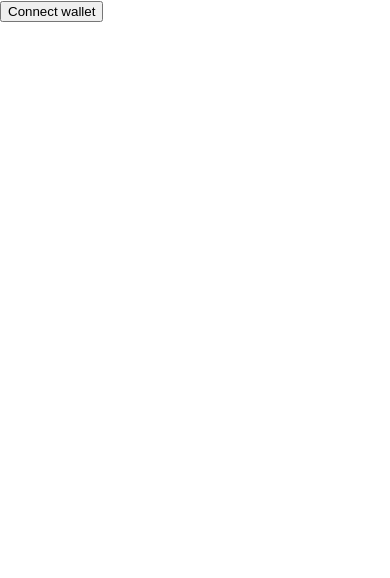
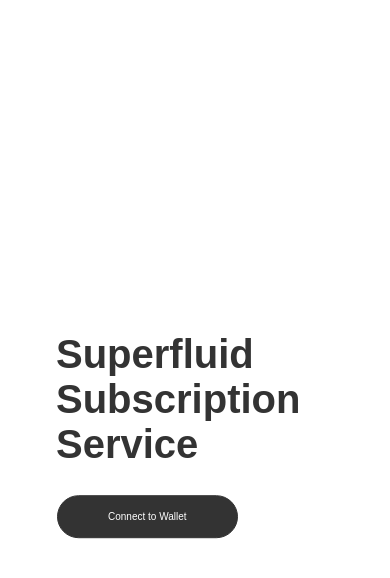
Before and after one commit to kliskyjakub/sss, a React (Create React App) app: page / in a window 390 px wide. Shown: the top 578 px of the page. Built offline with nearby package versions, Linux system fonts and the light colour scheme.

Commit message:
landing page done

```diff
--- a/package.json
+++ b/package.json
@@ -8,14 +8,17 @@
     "@testing-library/jest-dom": "^5.16.1",
     "@testing-library/react": "^12.1.2",
     "@testing-library/user-event": "^13.5.0",
+    "bootstrap": "^5.1.3",
     "chai": "^4.3.4",
     "ethereum-waffle": "^3.4.0",
     "ethers": "^5.5.3",
     "hardhat": "^2.8.2",
     "react": "^17.0.2",
+    "react-bootstrap": "^2.1.1",
     "react-dom": "^17.0.2",
     "react-scripts": "5.0.0",
-    "web-vitals": "^2.1.3"
+    "web-vitals": "^2.1.3",
+    "web3modal": "^1.9.5"
   },
   "scripts": {
     "start": "react-scripts start",
--- a/public/index.html
+++ b/public/index.html
@@ -9,6 +9,7 @@
       name="description"
       content="Web site created using create-react-app"
     />
+<!--    TODO: fill meta tags with real values-->
     <link rel="apple-touch-icon" href="%PUBLIC_URL%/logo192.png" />
     <!--
       manifest.json provides metadata used when your web app is installed on a
@@ -24,7 +25,7 @@
       work correctly both with client-side routing and a non-root public URL.
       Learn how to configure a non-root public URL by running `npm run build`.
     -->
-    <title>React App</title>
+    <title>SSS</title>
   </head>
   <body>
     <noscript>You need to enable JavaScript to run this app.</noscript>
--- a/src/App.css
+++ b/src/App.css
@@ -1,38 +1,46 @@
-.App {
-  text-align: center;
+body{
+  min-height: 0px;
+}
+h1{
+  font-size: 6.5vw;
+}
+button {
+  padding: 15px;
+  padding-left: 50px;
+  padding-right: 50px;
+  background-color: #333333;
+  border: 1px solid #333333;
+  font-size: 1.2vw;
+  border-radius: 50px;
+}
+.container {
+  top: 0;
+  height: 100vh;
+  position: absolute;
 }
 
-.App-logo {
-  height: 40vmin;
-  pointer-events: none;
+.vertical-center {
+  margin: 0;
+  position: absolute;
+  top: 50%;
+  -ms-transform: translateY(-50%);
+  transform: translateY(-50%);
 }
 
-@media (prefers-reduced-motion: no-preference) {
-  .App-logo {
-    animation: App-logo-spin infinite 20s linear;
+@media (max-width: 1000px) {
+  h1{
+    font-size: 60px;
+  }
+  button {
+    font-size: 14px;
   }
 }
 
-.App-header {
-  background-color: #282c34;
-  min-height: 100vh;
-  display: flex;
-  flex-direction: column;
-  align-items: center;
-  justify-content: center;
-  font-size: calc(10px + 2vmin);
-  color: white;
-}
-
-.App-link {
-  color: #61dafb;
-}
-
-@keyframes App-logo-spin {
-  from {
-    transform: rotate(0deg);
+@media (max-width: 700px) {
+  h1{
+    font-size: 40px;
   }
-  to {
-    transform: rotate(360deg);
+  button {
+    font-size: 10px;
   }
 }
--- a/src/App.js
+++ b/src/App.js
@@ -1,16 +1,73 @@
-import logo from "./logo.svg";
-import "./App.css";
-import { useState } from "react";
+import React, {useEffect, useState} from "react";
+import './App.css';
 
-function App() {
-  const [walletConnected, setWalletConnected] = useState(false);
+const App = () => {
+    const [currentAccount, setCurrentAccount] = useState("");
 
-  return (
-    <div>
-      <button onClick={() => setWalletConnected(true)}>Connect wallet</button>
-      {walletConnected && <div>Video is here!</div>}
-    </div>
-  );
-}
+    const checkIfWalletIsConnected = async () => {
+        const {ethereum} = window;
+
+        if (!ethereum) {
+            console.log("Make sure you have metamask!");
+            return;
+        } else {
+            console.log("We have the ethereum object", ethereum);
+        }
+
+        const accounts = await ethereum.request({method: 'eth_accounts'});
+
+        if (accounts.length !== 0) {
+            const account = accounts[0];
+            console.log("Found an authorized account:", account);
+            setCurrentAccount(account)
+        } else {
+            console.log("No authorized account found")
+        }
+    }
+
+    const connectWallet = async () => {
+        try {
+            const {ethereum} = window;
+
+            if (!ethereum) {
+                alert("Get MetaMask!");
+                return;
+            }
+
+            const accounts = await ethereum.request({method: "eth_requestAccounts"});
+
+            console.log("Connected", accounts[0]);
+            setCurrentAccount(accounts[0]);
+        } catch (error) {
+            console.log(error)
+        }
+    }
+
+    // Render Methods
+    const renderNotConnectedContainer = () => (
+        <button onClick={connectWallet} className="cta-button connect-wallet-button">
+            Connect to Wallet
+        </button>
+    );
+
+    useEffect(() => {
+        checkIfWalletIsConnected();
+    }, [])
+
+    return (
+        <div className="container">
+            <div className="vertical-center">
+                <h1>Superfluid<br/>Subscription<br/>Service</h1>
+                {currentAccount === "" ? (
+                    renderNotConnectedContainer()
+                ) : (
+                    <button onClick={null} className="cta-button connect-wallet-button">
+                        Mint NFT
+                    </button>
+                )}
+            </div>
+        </div>
+    );
+};
 
 export default App;
--- a/src/index.css
+++ b/src/index.css
@@ -1,13 +1,42 @@
 body {
-  margin: 0;
-  font-family: -apple-system, BlinkMacSystemFont, 'Segoe UI', 'Roboto', 'Oxygen',
-    'Ubuntu', 'Cantarell', 'Fira Sans', 'Droid Sans', 'Helvetica Neue',
-    sans-serif;
-  -webkit-font-smoothing: antialiased;
-  -moz-osx-font-smoothing: grayscale;
+  color: #333333;
+  font-family: Arial;
+  max-width: 800px;
+  margin: 40px;
+  padding: 16px;
+  display: flex;
+  flex-direction: column;
+  min-height: 100vh;
 }
 
-code {
-  font-family: source-code-pro, Menlo, Monaco, Consolas, 'Courier New',
-    monospace;
+.main-content {
+  flex-grow: 1;
 }
+
+img {
+  width: 300px;
+  height: 250px;
+  float: left;
+  padding-top: 3px;
+}
+
+h1#title {
+  font-size: 68px;
+  margin-bottom: 15px;
+}
+
+
+#subtitle, p {
+  font-size: 25px;
+}
+
+button {
+  cursor: pointer;
+  border: 1px solid #000;
+  background: #000;
+  color: #fff;
+  padding: auto;
+  font-size: 20px;
+  margin: 1px;
+  /* width: 100px; */
+}
```
Also changed, not shown: scripts/deploy.js (added, +32 -0 lines), test/sample-test.js (added, +19 -0 lines), 2 other files (tests, documents, lock files or other folders).
